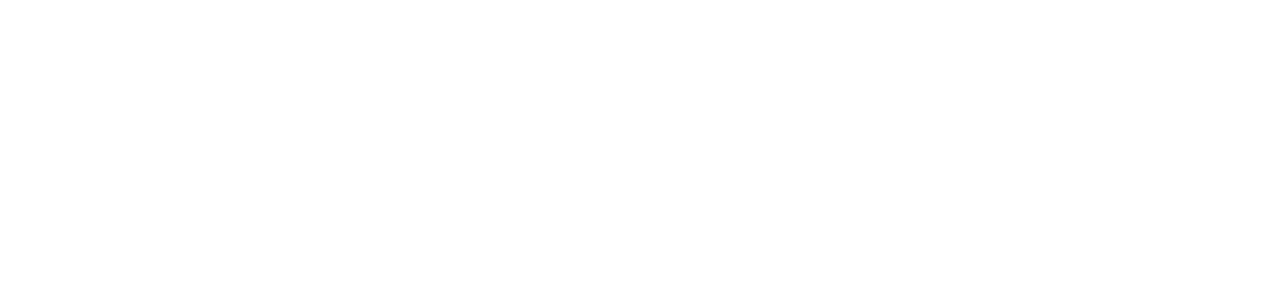
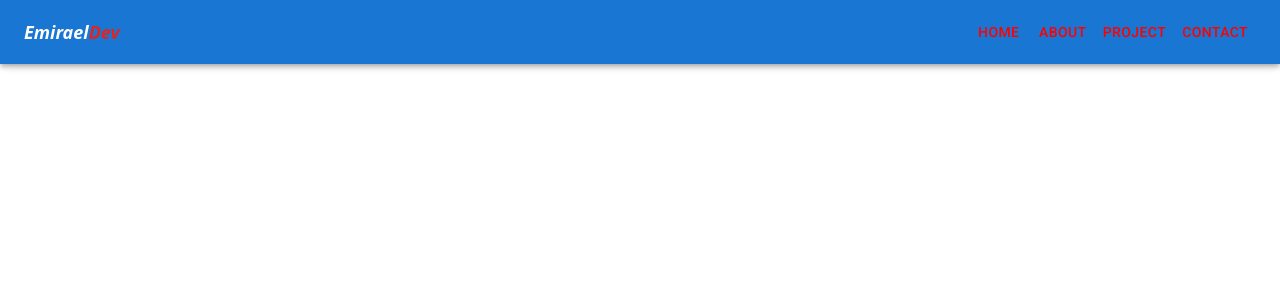
Before and after one commit to Emiraell/my_portfolio, a React (Vite) app: page / in a window 1280 px wide. Shown: the top 300 px of the page. Built offline with nearby package versions, Linux system fonts and the light colour scheme.

Commit message:
add: header and side bar

```diff
--- a/src/App.tsx
+++ b/src/App.tsx
@@ -1,7 +1,12 @@
 import "./App.css";
+import Main from "./pages/Main";
 
 function App() {
-  return <></>;
+  return (
+    <>
+      <Main />
+    </>
+  );
 }
 
 export default App;
--- /dev/null
+++ b/src/components/Header.tsx
@@ -0,0 +1,55 @@
+import {
+  AppBar,
+  Box,
+  Button,
+  IconButton,
+  Toolbar,
+  Tooltip,
+} from "@mui/material";
+import NavBar from "./NavBar";
+import { useState } from "react";
+import MenuIcon from "@mui/icons-material/Menu";
+
+export default function Header() {
+  const navList: { name: string; id: string }[] = [
+    { name: "Home", id: "home" },
+    { name: "About", id: "about" },
+    { name: "Project", id: "project" },
+    { name: "Contact", id: "contact" },
+  ];
+
+  const [drawerOpen, setDrawerOpen] = useState<boolean>(false);
+  return (
+    <>
+      <AppBar component="nav">
+        <Toolbar sx={{ display: "flex", justifyContent: "space-between" }}>
+          <div>
+            <p className=" text-lg font-bold italic">
+              Emirael<span className="text-red-600">Dev</span>
+            </p>
+          </div>
+          <Box sx={{ display: { xs: "none", md: "block" } }}>
+            {navList.map((list) => (
+              <Tooltip title={list.name} key={list.id}>
+                <Button sx={{ color: "red" }}>{list.name}</Button>
+              </Tooltip>
+            ))}
+          </Box>
+          <IconButton
+            color="inherit"
+            size="large"
+            onClick={() => setDrawerOpen(!drawerOpen)}
+            sx={{ display: { md: "none" } }}
+          >
+            <MenuIcon />
+          </IconButton>
+        </Toolbar>
+      </AppBar>
+      <NavBar
+        navList={navList}
+        drawerOpen={drawerOpen}
+        setDrawerOpen={setDrawerOpen}
+      />
+    </>
+  );
+}
--- /dev/null
+++ b/src/components/NavBar.tsx
@@ -0,0 +1,48 @@
+import {
+  Box,
+  Drawer,
+  List,
+  ListItem,
+  ListItemText,
+  Tooltip,
+} from "@mui/material";
+import { Dispatch, SetStateAction } from "react";
+
+type NavProps = {
+  navList: { name: string; id: string }[];
+  drawerOpen: boolean;
+  setDrawerOpen: Dispatch<SetStateAction<boolean>>;
+};
+export default function NavBar({
+  navList,
+  drawerOpen,
+  setDrawerOpen,
+}: NavProps) {
+  return (
+    <Drawer
+      open={drawerOpen}
+      onClose={() => setDrawerOpen(false)}
+      sx={{ display: { md: "none" } }}
+      ModalProps={{ keepMounted: true }}
+      PaperProps={{ sx: { width: 240 } }}
+    >
+      <Box sx={{ textAlign: "center" }}>
+        <div className="py-6">
+          <p className=" text-lg font-bold italic">
+            Emirael<span className="text-red-600">Dev</span>
+          </p>
+        </div>
+
+        <List>
+          {navList.map((list) => (
+            <ListItem key={list.id} sx={{ textAlign: "center" }}>
+              <Tooltip title={list.name}>
+                <ListItemText primary={list.name} />
+              </Tooltip>
+            </ListItem>
+          ))}
+        </List>
+      </Box>
+    </Drawer>
+  );
+}
--- /dev/null
+++ b/src/pages/Main.tsx
@@ -0,0 +1,9 @@
+import Header from "../components/Header";
+
+export default function Main() {
+  return (
+    <div>
+      <Header />
+    </div>
+  );
+}
```
